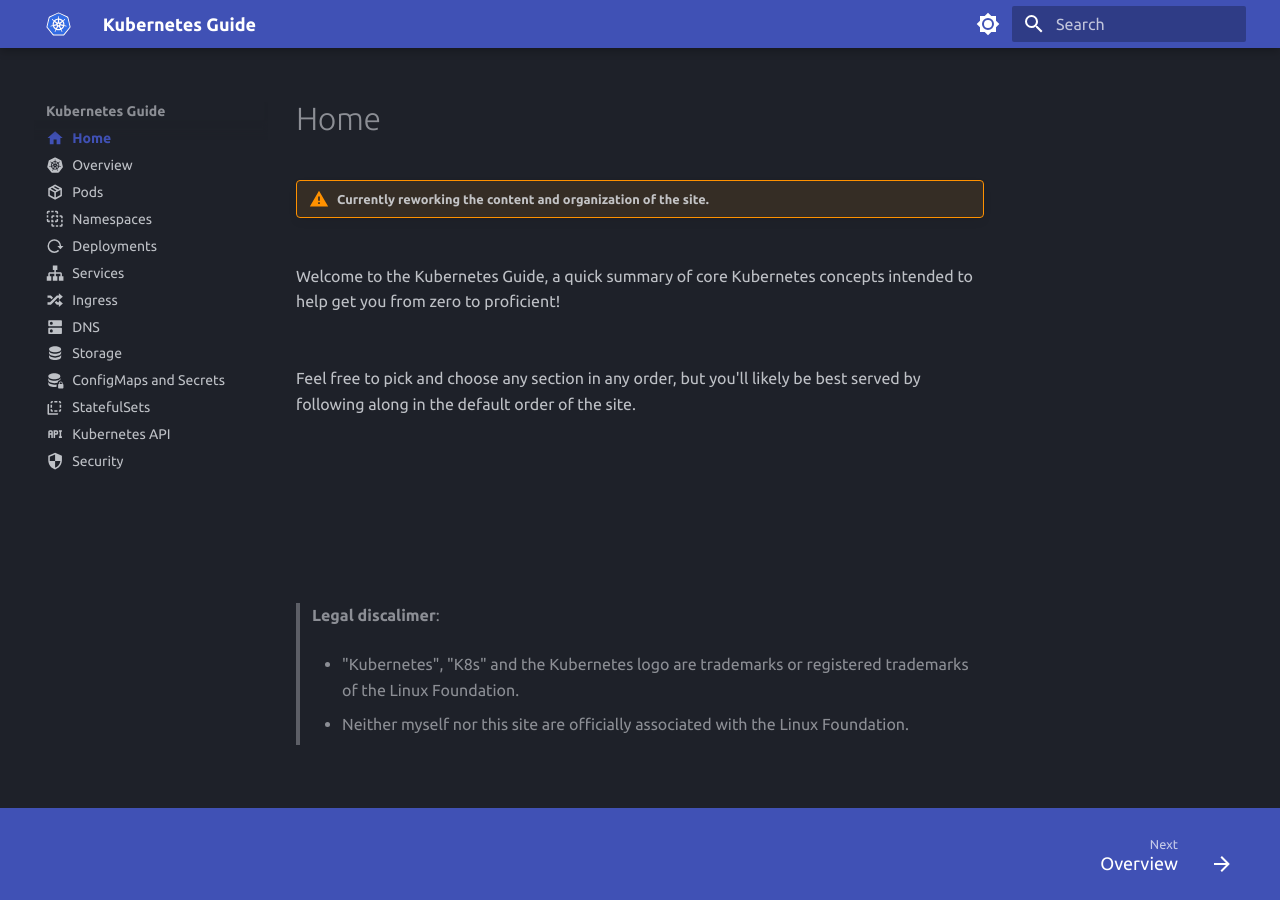
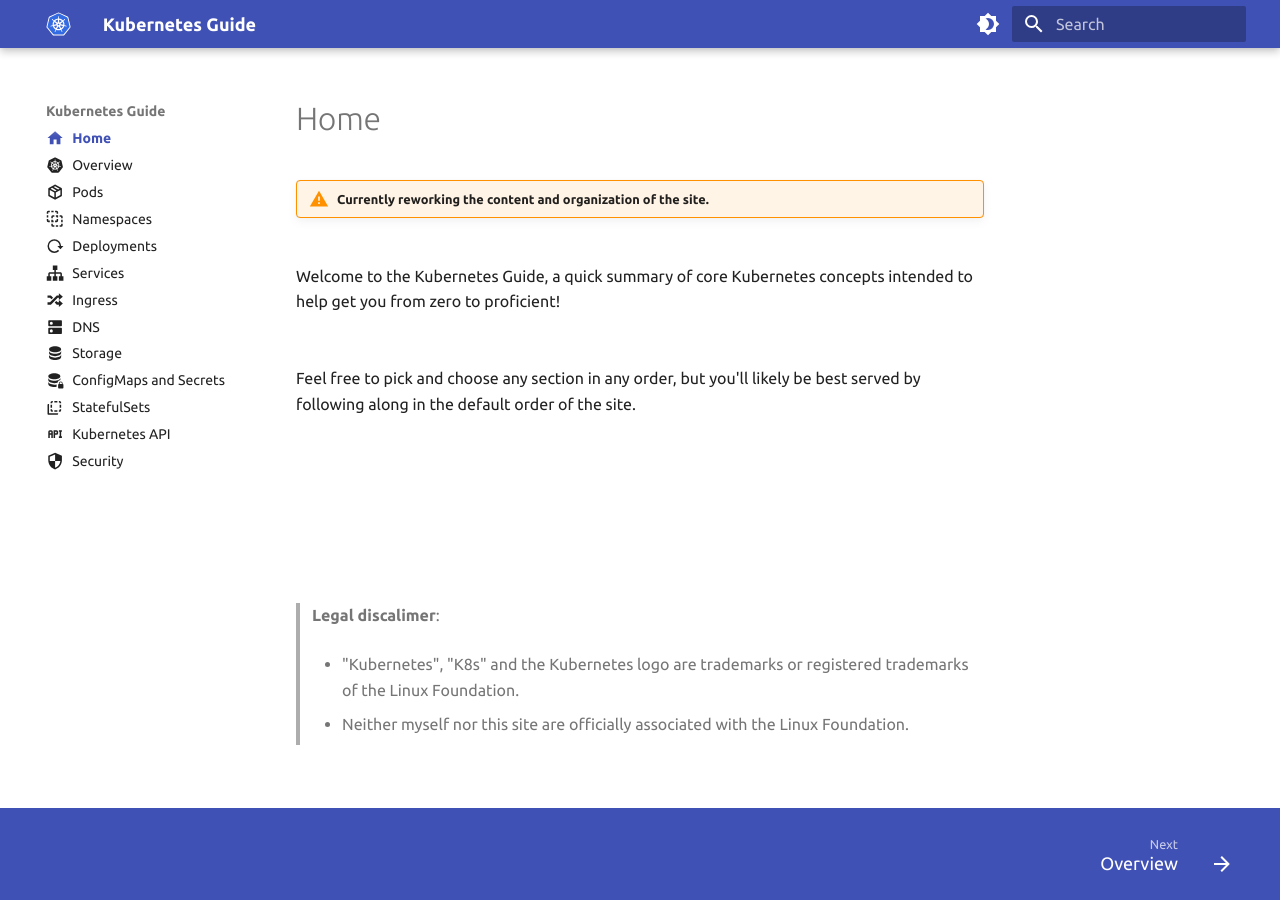
Before and after one commit to Braundo/kubernetes-guide, an MkDocs documentation site: the page built from docs/index.md, in a window 1280 px wide. Built offline with MkDocs 1.6.1 and Material for MkDocs 9.7.7, drawn with Linux system fonts in a browser that asks for light colours.

Commit message:
changed default to light mode

```diff
--- a/mkdocs.yml
+++ b/mkdocs.yml
@@ -21,13 +21,13 @@
     text: Ubuntu
     code: Fira Code
   palette:
+    - scheme: default
+      toggle:
+        icon: material/brightness-4
+        name: Switch to dark mode
     - scheme: slate
       toggle:
         icon: material/brightness-7
-        name: Switch to dark mode
-    - scheme: default
-      toggle:
-        icon: material/brightness-4
         name: Switch to light mode
   features:
     - navigation.top
```
